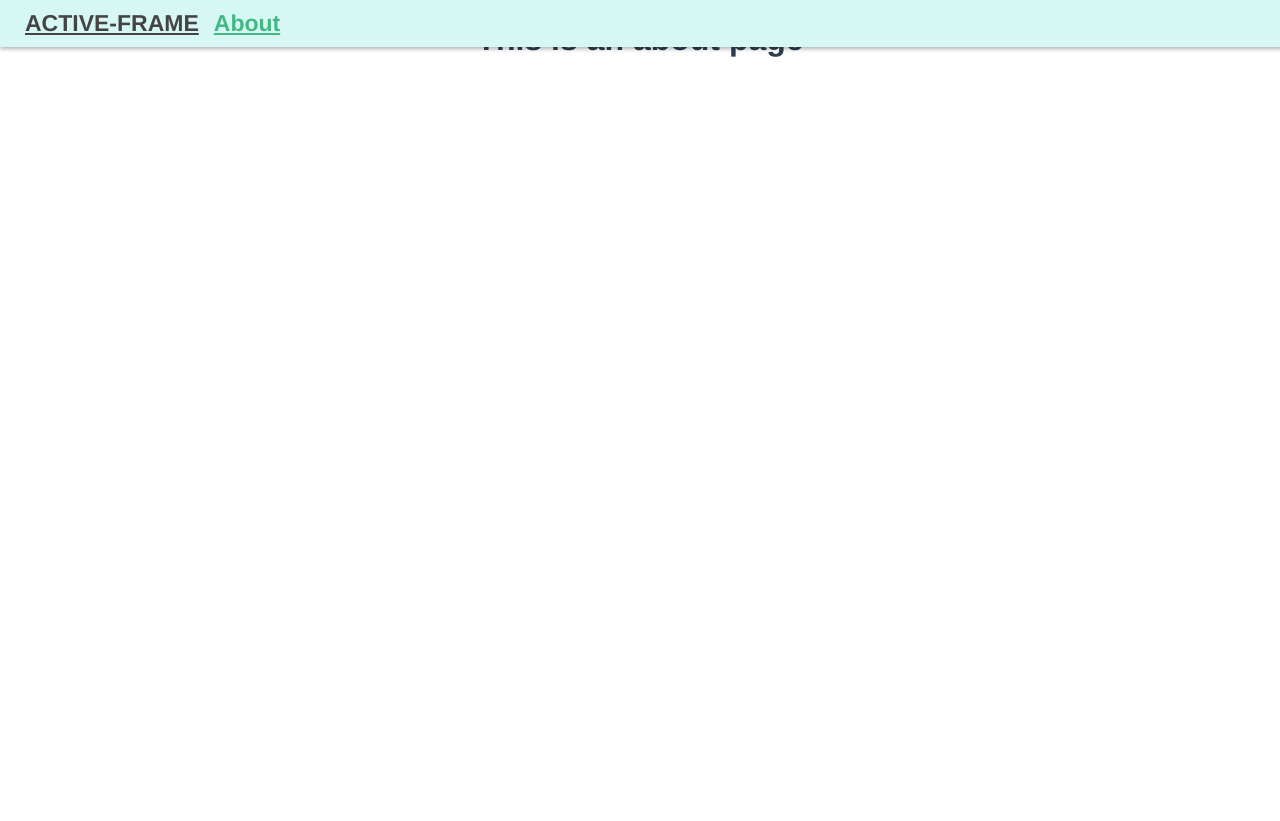
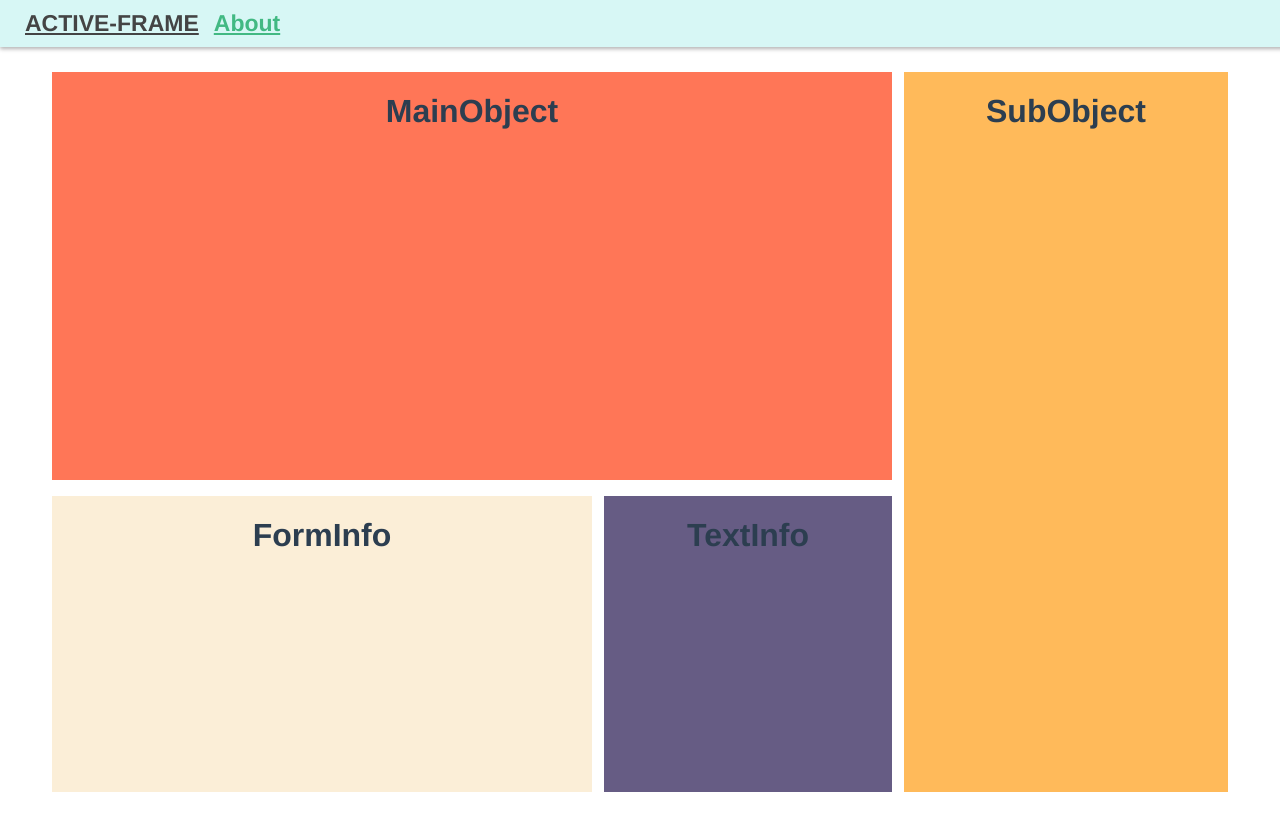
Before and after one commit to nari19/vue-prototype, a Vue app: page /about in a window 1280 px wide. After the commit the page ends 800 px from the top, so only its background shows below. Built offline with nearby package versions, Linux system fonts and the light colour scheme.

Commit message:
about.vue

```diff
--- a/src/components/mainObject/about.vue
+++ b/src/components/mainObject/about.vue
@@ -1,7 +1,6 @@
 <template>
   <div class="mainObject">
     <h1>{{ msg }}</h1>
-    <object type="image/svg+xml" data="https://af.nari19.me/one_line/OneLine5.svg" width="60%"></object>
   </div>
 </template>
 
--- a/src/components/subObject/about.vue
+++ b/src/components/subObject/about.vue
@@ -1,9 +1,6 @@
 <template>
   <div class="subObject">
     <h1>{{ msg }}</h1>
-    <object type="image/svg+xml" data="https://af.nari19.me/box_logo/BoxLogo2.svg" width="70%"></object>
-    <object type="image/svg+xml" data="https://af.nari19.me/one_line/OneLine7.svg" width="70%"></object>
-    <object type="image/svg+xml" data="https://af.nari19.me/one_line/OneLine5.svg" width="70%"></object>
   </div>
 </template>
 
--- a/src/views/About.vue
+++ b/src/views/About.vue
@@ -1,5 +1,30 @@
 <template>
   <div class="about">
-    <h1>This is an about page</h1>
+    <MainObject msg="MainObject"/>
+    <SubObject msg="SubObject"/>
+    <FormInfo msg="FormInfo"/>
+    <TextInfo msg="TextInfo"/>
   </div>
 </template>
+
+<script>
+// @ is an alias to /src
+import MainObject from "@/components/mainObject/about.vue";
+import SubObject from "@/components/subObject/about.vue";
+import FormInfo from "@/components/formInfo/about.vue";
+import TextInfo from "@/components/textInfo/about.vue";
+
+export default {
+  name: "about",
+  components: {
+    MainObject,
+    SubObject,
+    FormInfo,
+    TextInfo
+  }
+};
+</script>
+
+<style lang="scss">
+
+</style>
```
